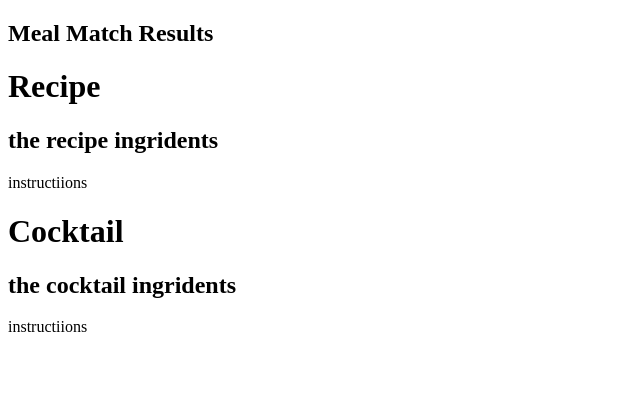
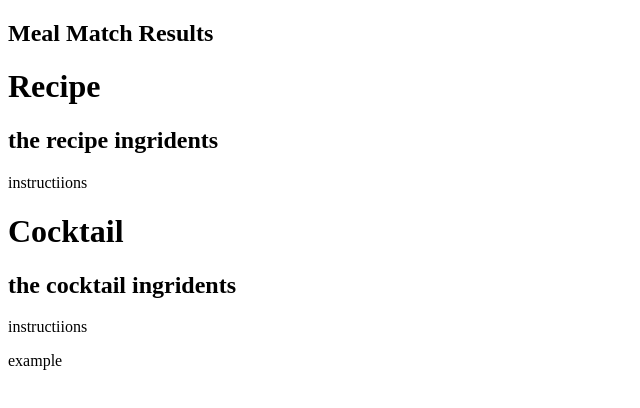
Before and after one commit to ricky-rosay/p01-meal-match, a plain HTML site: page results.html in a window 1280 px wide. Shown: the whole page, without its empty margins (0-640 px from the left). Drawn offline with Linux system fonts and the light colour scheme.

Commit message:
testing out branches

```diff
--- a/results.html
+++ b/results.html
@@ -29,6 +29,7 @@
                 <p>instructiions</p>
             </div>
         </div>
+        <footer>example</footer>
     </header>
 </body>
 </html>
```
